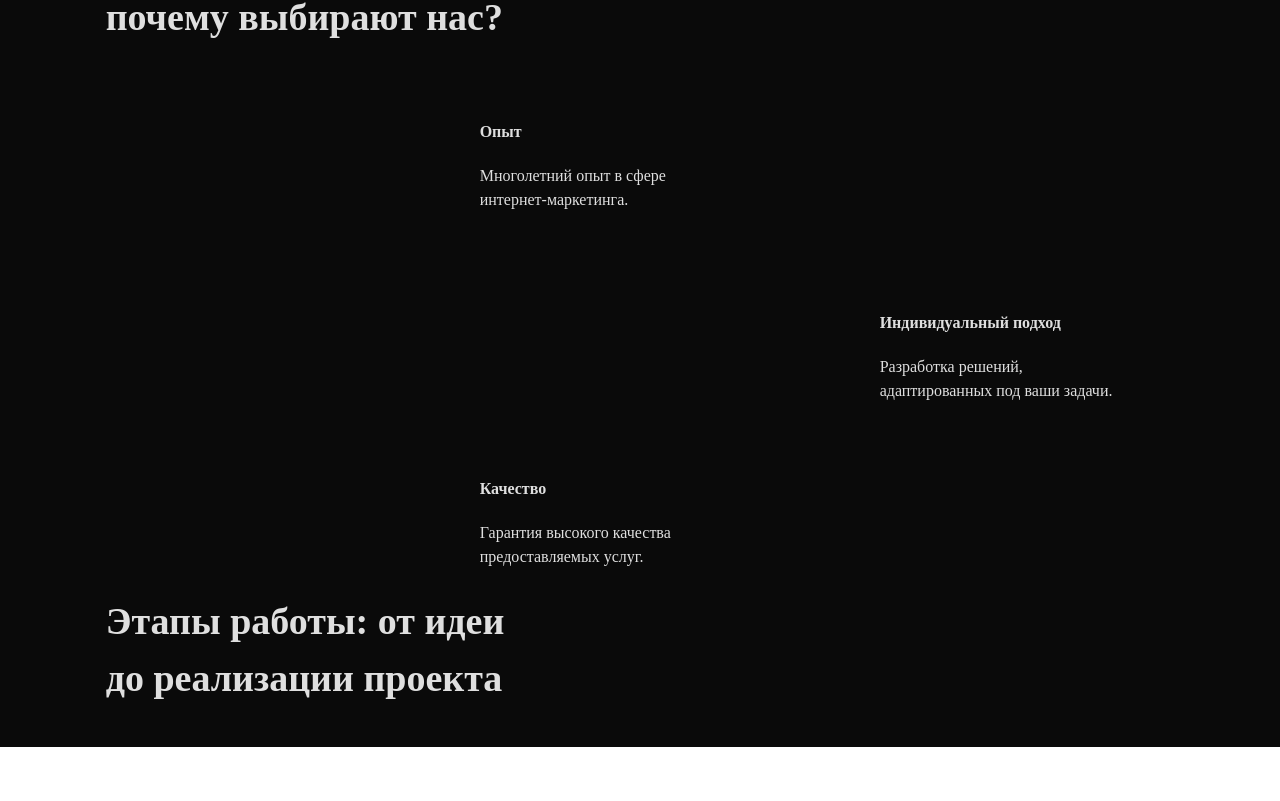
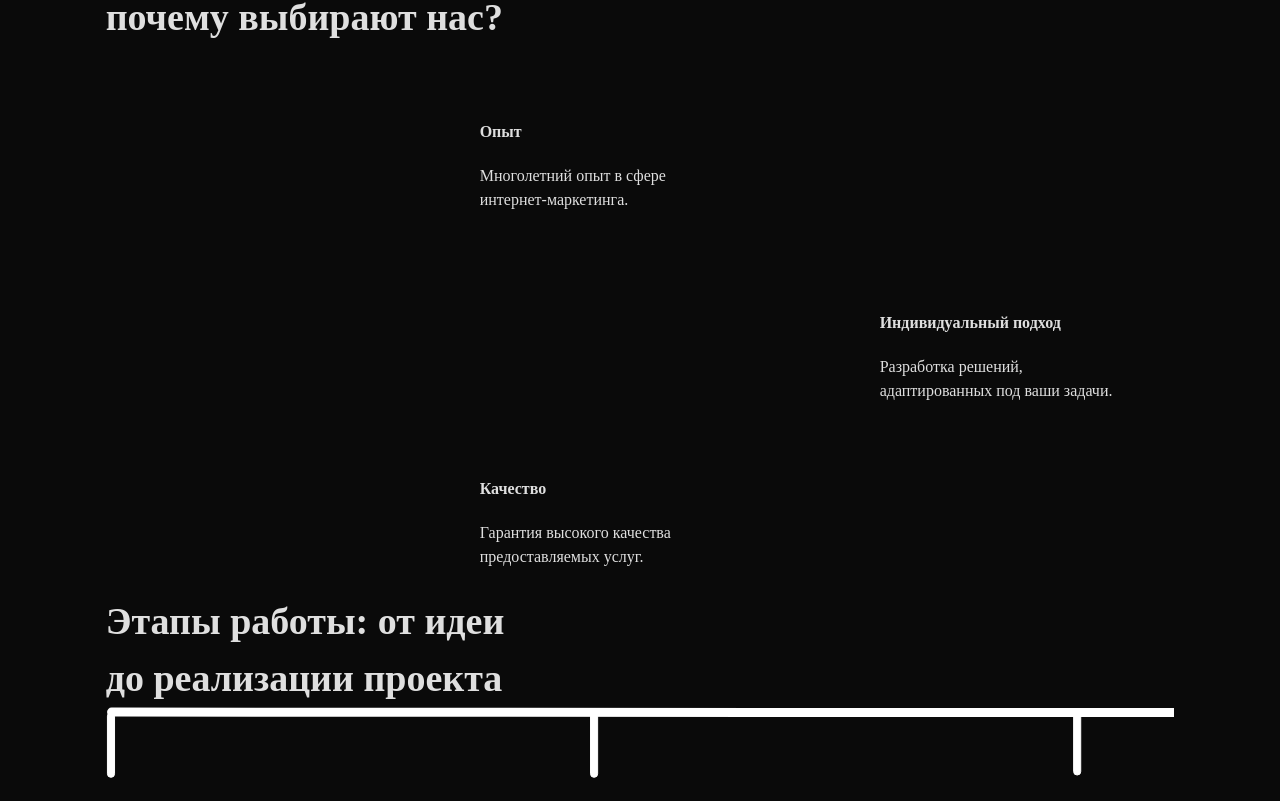
Before and after one commit to Jet-Green/firetechno-landing, a Nuxt app: page / in a window 1280 px wide. Shown: the part 2021-2822 px from the top of the page. Before the commit the page ends 2768 px from the top, so only its background shows below. Built offline with nearby package versions, Linux system fonts and the light colour scheme.

Commit message:
add grouping stages icon

```diff
--- a/components/Landing/StagesOfWork.vue
+++ b/components/Landing/StagesOfWork.vue
@@ -1,10 +1,10 @@
 <script setup></script>
 <template>
-<div class="work">
-    <h2>Этапы работы: от идеи <br>
-        до реализации проекта</h2>
-    <img src="" alt="">
+  <div class="work">
+      <h2>Этапы работы: от идеи <br>
+          до реализации проекта</h2>
+          <img src="~/assets/icons/GroupingStages.svg" alt="" />
 
-</div>
+  </div>
 </template>
 <style scoped lang="scss"></style>
```
Also changed, not shown: assets/icons/GroupingStages.svg (added).
